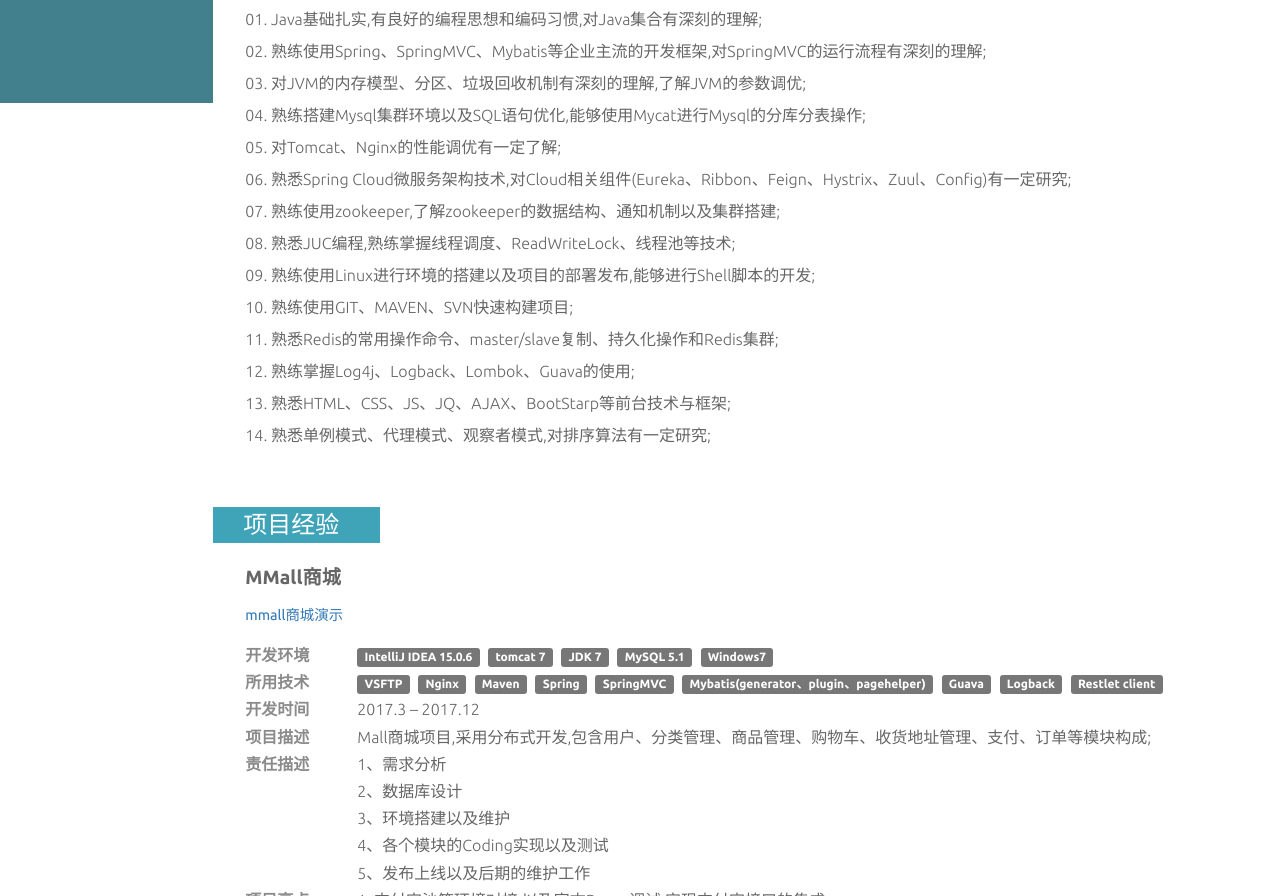
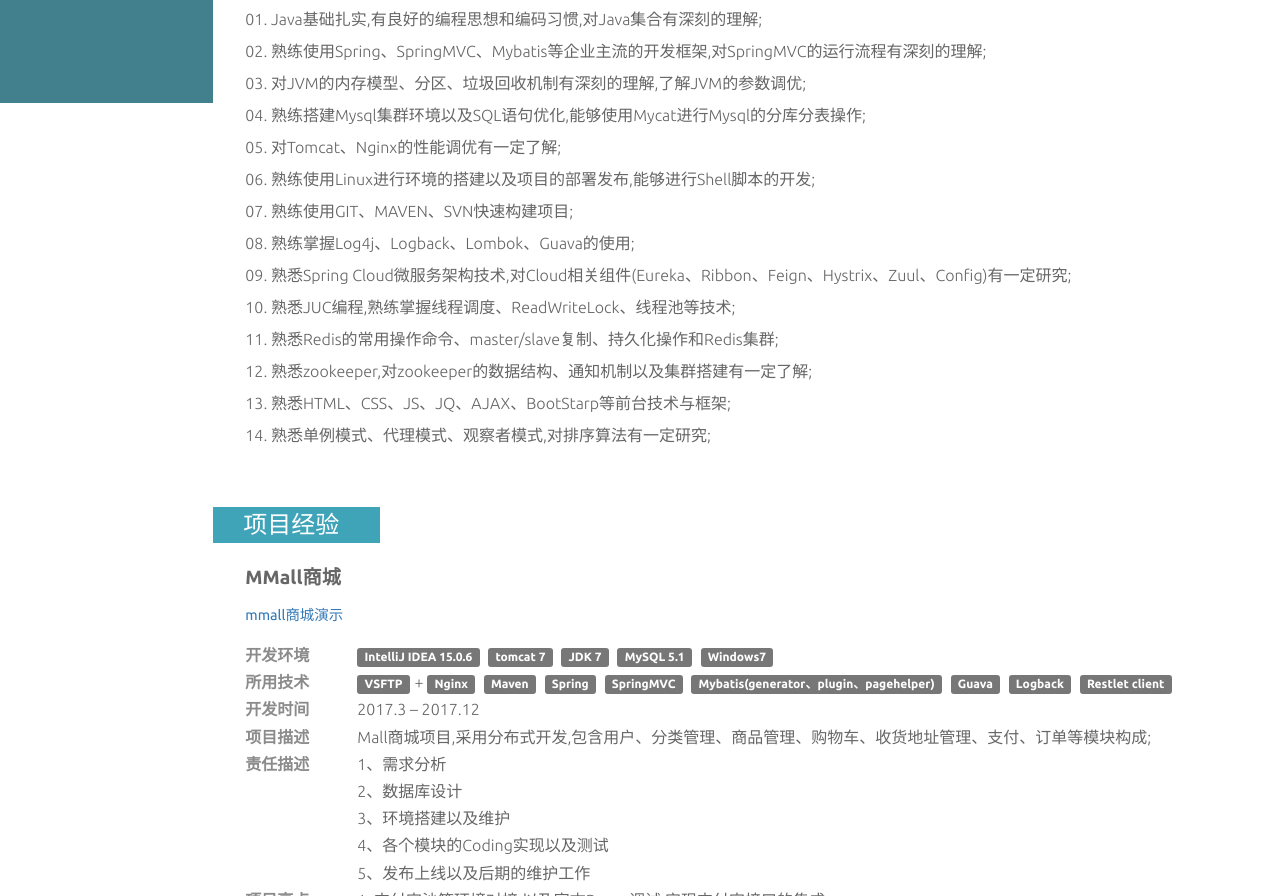
Before and after one commit to zhiaidechonger/resume, a plain HTML site: page index.html in a window 1280 px wide. Shown: the part 697-1593 px from the top of the page. Drawn offline with nearby package versions, Linux system fonts and the light colour scheme.

Commit message:
Update index.html

```diff
--- a/index.html
+++ b/index.html
@@ -81,13 +81,13 @@
                             <li>对JVM的内存模型、分区、垃圾回收机制有深刻的理解,了解JVM的参数调优;</li>
                             <li>熟练搭建Mysql集群环境以及SQL语句优化,能够使用Mycat进行Mysql的分库分表操作;</li>
                             <li>对Tomcat、Nginx的性能调优有一定了解;</li>
-                            <li>熟悉Spring Cloud微服务架构技术,对Cloud相关组件(Eureka、Ribbon、Feign、Hystrix、Zuul、Config)有一定研究;</li>
-                            <li>熟练使用zookeeper,了解zookeeper的数据结构、通知机制以及集群搭建;</li>
-                            <li>熟悉JUC编程,熟练掌握线程调度、ReadWriteLock、线程池等技术;</li>
                             <li>熟练使用Linux进行环境的搭建以及项目的部署发布,能够进行Shell脚本的开发;</li>
                             <li>熟练使用GIT、MAVEN、SVN快速构建项目;</li>
+                            <li>熟练掌握Log4j、Logback、Lombok、Guava的使用;</li>
+                            <li>熟悉Spring Cloud微服务架构技术,对Cloud相关组件(Eureka、Ribbon、Feign、Hystrix、Zuul、Config)有一定研究;</li>
+                            <li>熟悉JUC编程,熟练掌握线程调度、ReadWriteLock、线程池等技术;</li>
                             <li>熟悉Redis的常用操作命令、master/slave复制、持久化操作和Redis集群;</li>
-                            <li>熟练掌握Log4j、Logback、Lombok、Guava的使用;</li>
+                            <li>熟悉zookeeper,对zookeeper的数据结构、通知机制以及集群搭建有一定了解;</li>
                             <li>熟悉HTML、CSS、JS、JQ、AJAX、BootStarp等前台技术与框架;</li>
                             <li>熟悉单例模式、代理模式、观察者模式,对排序算法有一定研究;</li>
                         </ul>
@@ -111,7 +111,7 @@
                         <div class="clearfix"></div>
                         <dt>所用技术</dt>
                         <dd>
-                            <span class="label label-default">VSFTP</span>
+                            <span class="label label-default">VSFTP</span>+
                             <span class="label label-default">Nginx</span>
                             <span class="label label-default">Maven</span>
                             <span class="label label-default">Spring</span>
```
